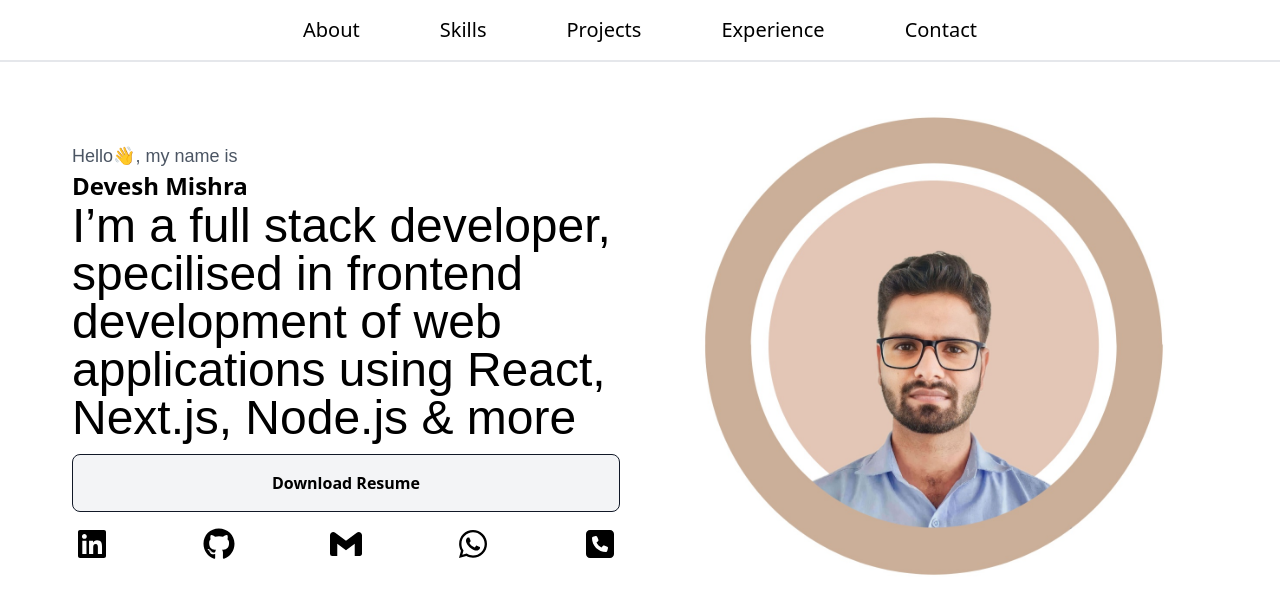
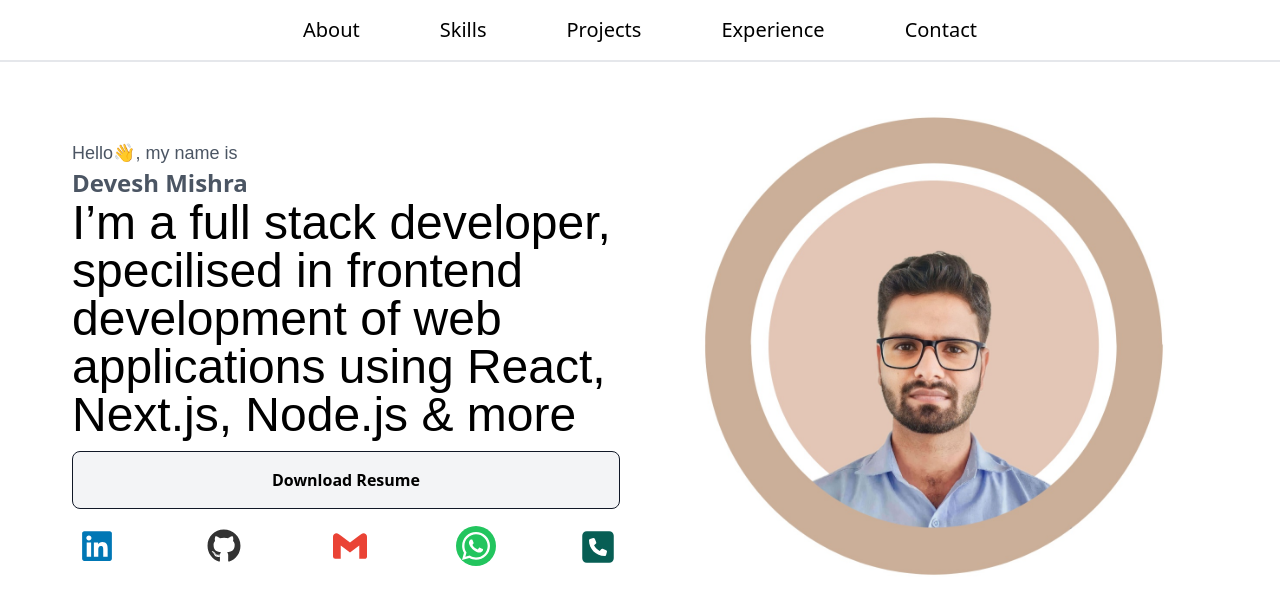
Before and after one commit to deveshcse/portfolio, a React (Vite) app: page / in a window 1280 px wide. Shown: the top 614 px of the page. Built offline with nearby package versions, Linux system fonts and the light colour scheme.

Commit message:
about section completed

```diff
--- a/src/components/About.jsx
+++ b/src/components/About.jsx
@@ -1,30 +1,46 @@
 import React from "react";
-import { FaLinkedin, FaGithub, FaWhatsapp, FaSquarePhone } from "react-icons/fa6";
+import {
+  FaLinkedin,
+  FaGithub,
+  FaWhatsapp,
+  FaSquarePhone,
+} from "react-icons/fa6";
 import { SiGmail } from "react-icons/si";
-import profileImage from "../assets/DeveshProfileImage.jpeg"
+import profileImage from "../assets/DeveshProfileImage.jpeg";
+
 const About = () => {
   return (
     <div className=" grid md:grid-cols-2 gap-2 m-2 p-1 md:p-12">
       <div className=" m-2 p-2 flex flex-col justify-center">
-        <h3 className="font-poppins text-gray-600 text-lg mt-5">Hello👋, my name is </h3>
-        <h2 className="font-semibold text-2xl ">Devesh Mishra</h2>
+        <h3 className="font-poppins text-gray-600 text-lg mt-5">
+          Hello👋, my name is{" "}
+        </h3>
+        <h2 className="font-semibold text-2xl text-gray-600">Devesh Mishra</h2>
         <h1 className="font-Fjalla font-medium text-5xl">
           I’m a full stack developer, specilised in frontend development of web
           applications using React, Next.js, Node.js & more
         </h1>
 
-        <button className="block my-3 p-4 border  border-gray-900 rounded-lg bg-gray-100 font-semibold">Download Resume</button>
+        <a
+          href="/DeveshMishra_1YOE_FrontendDeveloper.pdf"
+          download="DeveshMishra-Resume"
+          className="block my-3 p-4 border  border-gray-900 rounded-lg bg-gray-100 font-semibold text-center"
+        >
+          <button>
+            Download Resume
+          </button>
+        </a>
 
-
-        <div className="flex justify-between flex-wrap gap-5  p-1">
+        <div className="flex justify-between items-center flex-wrap gap-5  p-1">
           {/* LinkedIn */}
           <a
             href="https://www.linkedin.com/in/deveshcse/"
             target="_blank"
             rel="noopener noreferrer"
           >
-            <button>
-            <FaLinkedin size={32} /></button>
+            <button className="p-1">
+              <FaLinkedin size={34} color="#0077B5" />
+            </button>
           </a>
 
           {/* GitHub */}
@@ -33,13 +49,16 @@ const About = () => {
             target="_blank"
             rel="noopener noreferrer"
           >
-            <button><FaGithub size={32} /></button>
+            <button className="p-1">
+              <FaGithub size={34} color="#333" />
+            </button>
           </a>
 
           {/* Gmail */}
           <a href="mailto:d.mishra56603@gmail.com">
-            <button><SiGmail size={32} />
-           </button>
+            <button className="p-1">
+              <SiGmail size={34} color="#EA4335" />
+            </button>
           </a>
 
           {/* WhatsApp */}
@@ -48,20 +67,26 @@ const About = () => {
             target="_blank"
             rel="noopener noreferrer"
           >
-            <button><FaWhatsapp size={32} />
+            <button className="bg-green-500 rounded-full p-1">
+              <FaWhatsapp size={32} color="white" />
             </button>
           </a>
 
           {/* Phone */}
           <a href="tel:+91-7380406929">
-            <button className="flex items-center gap-1 font-poppins"><FaSquarePhone size={32} />
+            <button className="flex items-center gap-1 font-poppins">
+              <FaSquarePhone size={36} color="#075E54" />
             </button>
           </a>
         </div>
       </div>
       <div className="m-2 p-2 rounded-full md:p-12">
         <div>
-          <img className="rounded-full" src={profileImage} alt="ProfileImage"></img>
+          <img
+            className="rounded-full"
+            src={profileImage}
+            alt="ProfileImage"
+          ></img>
         </div>
       </div>
     </div>
```
Also changed, not shown: 1 other file (tests, documents, lock files or other folders).
